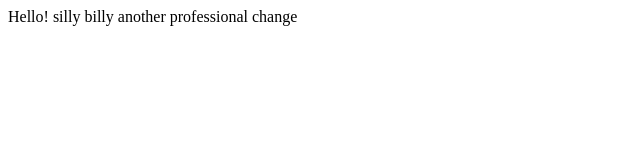
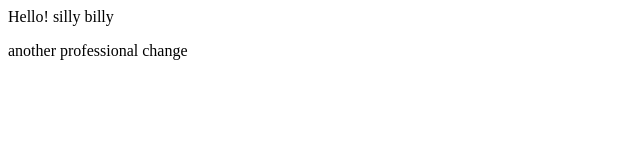
Before and after one commit to noellschneier/noellschneier.github.io, a plain HTML site: page index.html in a window 1280 px wide. Shown: the whole page, without its empty margins (0-640 px from the left). Drawn offline with Linux system fonts and the light colour scheme.

Commit message:
Update index.html

```diff
--- a/index.html
+++ b/index.html
@@ -5,6 +5,6 @@
     <body>
         Hello! silly billy
 
-        another professional change
+        <p>another professional change</p>
     </body>
 </html>
```
